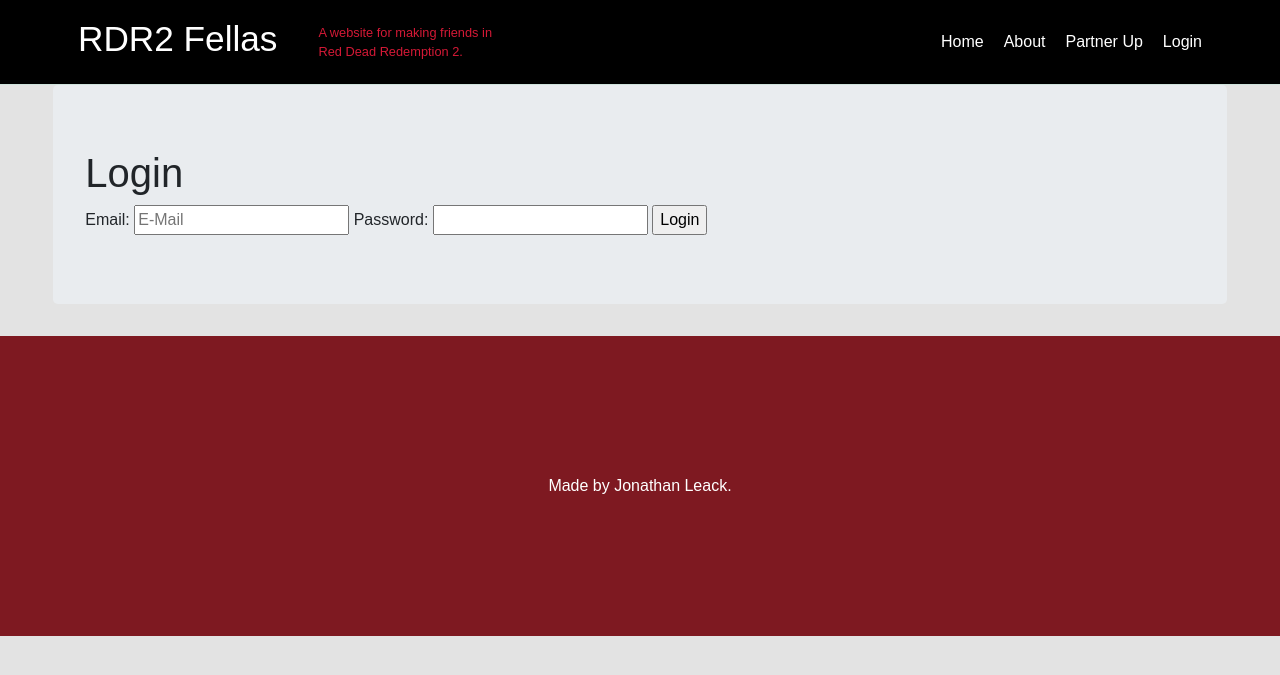
After one commit to JonnyBeoulve/RDR2-Fellas, a Django app: template templates/login.html in a window 1280 px wide. The commit adds this page. Shown: the top 675 px of the page. Run offline with Django 3.2, Linux system fonts and the light colour scheme; the template is opened without the code that fills it, so the values that code supplies are empty; some libraries are stand-ins or nearby versions; some web fonts are replaced.

Commit message:
Login functionality partially written

```diff
--- a/RDR2_Fellas/urls.py
+++ b/RDR2_Fellas/urls.py
@@ -19,5 +19,6 @@ from users import views
 
 urlpatterns = [
     path('', views.home, name='home'),
+    path('login/', views.login, name='login'),
     path('admin/', admin.site.urls),
 ]
--- a/static/css/style.css
+++ b/static/css/style.css
@@ -11,6 +11,11 @@ a {
     padding: 0 4.16667%;
 }
 
+body {
+    background-color: #e3e3e3;
+    font-family: "Rye", sans-serif;
+}
+
 /*=======================================================================
 // Navigation bar styling.
 =======================================================================*/
@@ -20,6 +25,7 @@ nav {
     overflow: hidden;
     margin: 0;
     padding: 10px 0 6px;
+    border-bottom: 1px solid #CFE3DC;
     z-index: 0;
 }
 
@@ -35,12 +41,12 @@ nav a:hover {
 }
 
 .navbar-brand {
-    font-size: 2em;
+    font-size: 2.2em;
     color: white;
 }
 
 .navbar-sub-brand {
-    margin: 10px;
+    margin: 15px;
     max-width: 200px;
     font-size: 0.8em;
     color: #d41936;
@@ -56,11 +62,19 @@ nav a:hover {
 /*=======================================================================
 // Banner styling.
 =======================================================================*/
+.container-banner {
+    margin: 0 auto;
+    width: 100%;
+}
+
 .banner {
+    min-height: 70vh;
+    width: 100%;
     padding: 100px 0 100px 0;
-    background: white;
     text-align: center;
     border-bottom: 1px solid #CFE3DC;
+    background-image: url("../img/home-screenshot.jpg");
+    background-size: cover;
 }
 
 .banner-text {
@@ -75,10 +89,10 @@ nav a:hover {
 // Footer styling.
 =======================================================================*/
 footer {
-    height: 200px;
+    height: 300px;
     background-color: #7e1921;
     color: white;
-    line-height: 200px;
+    line-height: 300px;
     text-align: center;
 }
 
--- a/templates/base.html
+++ b/templates/base.html
@@ -5,6 +5,7 @@
     <title>RDR2 Fellas</title>
     <link href="https://stackpath.bootstrapcdn.com/bootstrap/4.1.3/css/bootstrap.min.css" rel="stylesheet" integrity="sha384-MCw98/SFnGE8fJT3GXwEOngsV7Zt27NXFoaoApmYm81iuXoPkFOJwJ8ERdknLPMO" crossorigin="anonymous">
     <link rel="stylesheet" href="../static/css/style.css">
+    <link href="https://fonts.googleapis.com/css?family=Rye" rel="stylesheet">
   </head>
   <body>
       <nav class="navbar navbar-default">
@@ -17,12 +18,12 @@
             <li class="active"><a href="#">Home</a></li>
             <li><a href="#">About</a></li>
             <li><a href="#">Partner Up</a></li>
-            <li><a href="#">Register</a></li>
+            <li><a href="/login">Login</a></li>
           </ul>
         </div>
       </nav>
 
-    <div class="container">
+    <div>
     {% block body_block %}
     {% endblock %}
     </div>
--- a/templates/index.html
+++ b/templates/index.html
@@ -1,9 +1,9 @@
 {% extends "base.html" %}
 {% block body_block %}
 
-<div class="container">
+<div class="container-banner">
   <section class="banner">
-    <h2 class="banner-text">The Wild West is a big place. Sign up and find other fellas to adventure with.</h2>
+    <h2 class="banner-text">The Wild West is a big place. Partner up and find other fellas to adventure with.</h2>
     <button class="btn btn-danger btn-lg">Get started with RDR2 Fellas</button>
   </section>
 </div>
--- /dev/null
+++ b/templates/login.html
@@ -0,0 +1,21 @@
+{% extends 'base.html' %}
+{% block body_block %}
+  <div class="container">
+    <div class="jumbotron">
+      <h1>Login</h1>
+        <form method="post" action="{% url 'login' %}">
+          {% csrf_token %}
+
+          <label for="email">Email:</label>
+          <input type="text" name="email" placeholder="E-Mail">
+
+          <label for="password">Password:</label>
+          <input type="password" name="password">
+
+          <input type="submit" name="" value="Login">
+
+        </form>
+
+    </div>
+  </div>
+{% endblock %}
--- a/users/views.py
+++ b/users/views.py
@@ -1,6 +1,10 @@
 from django.shortcuts import render
 from django.http import HttpResponseRedirect, HttpResponse
 
-# Create your views here.
+# Root page
 def home(request):
     return render(request,'index.html')
+
+# Login page
+def login(request):
+    return render(request,'login.html')
```
Also changed, not shown: static/img/home-screenshot.jpg (added).
